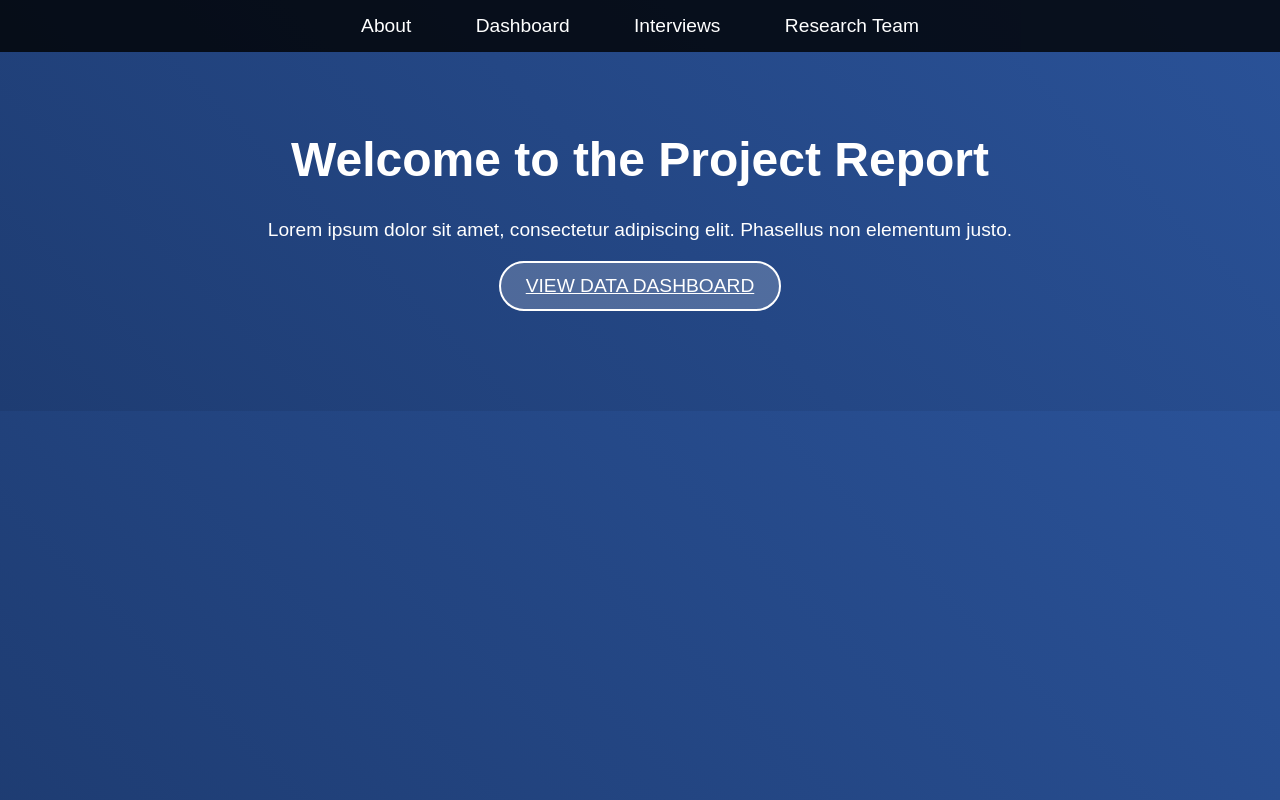
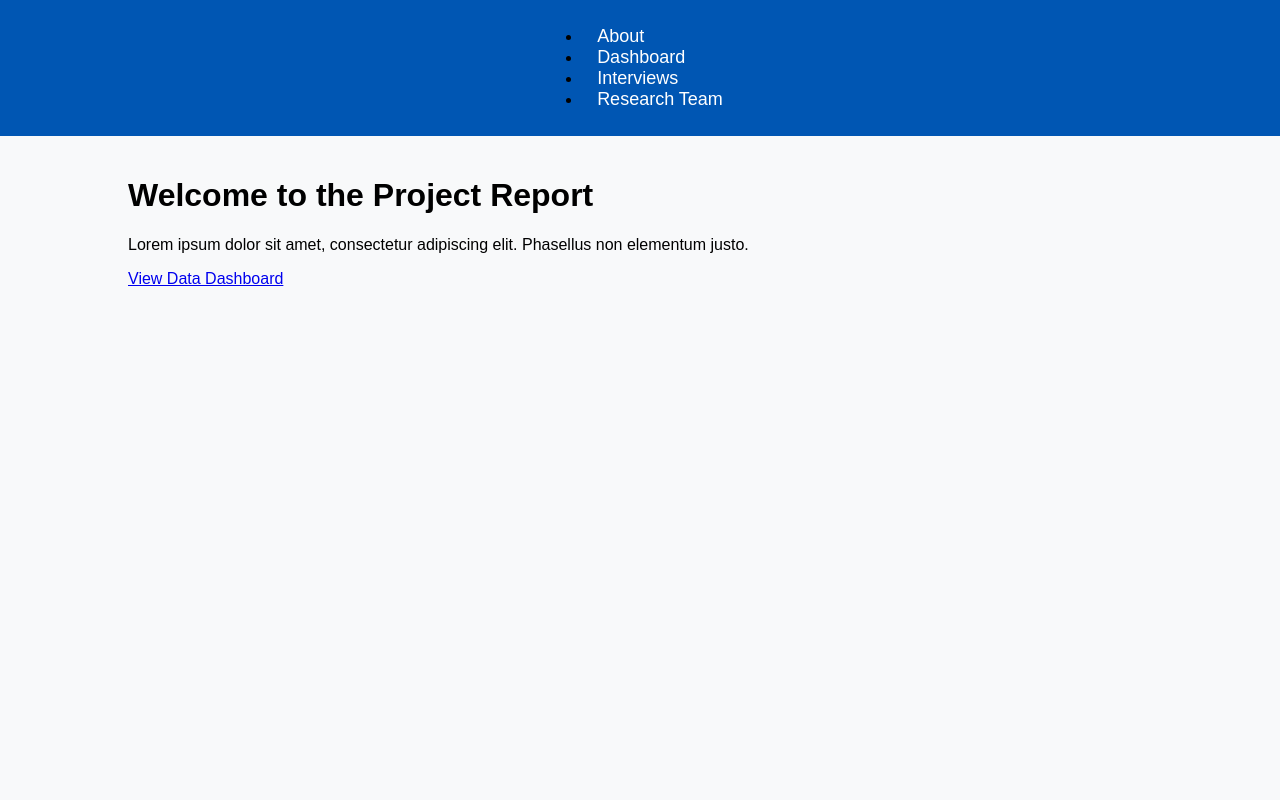
Before and after one commit to amreenqureshi/amreenqureshi.github.io, a plain HTML site: page index.html in a window 1280 px wide. Drawn offline with Linux system fonts and the light colour scheme.

Commit message:
Update style.css

```diff
--- a/assets/css/style.css
+++ b/assets/css/style.css
@@ -1,79 +1,46 @@
-/* Global Styles */
+/* styles.css */
 body {
   font-family: Arial, sans-serif;
   margin: 0;
   padding: 0;
-    color: #fff;
-    background: linear-gradient(45deg, #1e3c72, #2a5298);
+  background: #f8f9fa; /* Light grey background */
 }
 
-/* Navbar */
-.navbar {
-    background: rgba(0, 0, 0, 0.8);
-    padding: 15px 0;
-    text-align: center;
-    position: fixed;
-    top: 0;
-    width: 100%;
-    z-index: 1000;
+.container {
+  width: 80%;
+  margin: auto;
+  padding: 20px;
 }
 
-.navbar ul {
-    list-style: none;
-    padding: 0;
-    margin: 0;
-}
-
-.navbar ul li {
-    display: inline;
-    margin: 0 20px;
-}
-
-.navbar ul li a {
-    text-decoration: none;
+header {
+  background: #007bff;
   color: white;
-    font-size: 1.2rem;
-    padding: 10px;
-    transition: all 0.3s;
-}
-
-.navbar ul li a:hover {
-    color: #ffcc00;
-}
-
-/* Page Sections */
-.container {
-    padding: 100px 20px;
+  padding: 15px;
   text-align: center;
 }
 
-h1 {
-    font-size: 3rem;
+nav {
+  display: flex;
+  justify-content: center;
+  background: #0056b3;
+  padding: 10px;
 }
 
-p {
-    font-size: 1.2rem;
-    max-width: 800px;
-    margin: 0 auto;
+nav a {
+  color: white;
+  text-decoration: none;
+  margin: 0 15px;
+  font-size: 18px;
 }
 
-/* Buttons */
-.button {
-    display: inline-block;
-    margin-top: 20px;
-    padding: 12px 25px;
-    font-size: 1.2rem;
-    text-transform: uppercase;
-    color: white;
-    background: rgba(255, 255, 255, 0.2);
-    border: 2px solid white;
-    border-radius: 30px;
-    cursor: pointer;
-    transition: all 0.3s ease-in-out;
+nav a:hover {
+  text-decoration: underline;
 }
 
-.button:hover {
+.chart-container {
   background: white;
-    color: #2a5298;
-    transform: scale(1.1);
+  padding: 20px;
+  border-radius: 10px;
+  box-shadow: 0px 0px 10px rgba(0, 0, 0, 0.1);
+  margin-top: 20px;
 }
```
Lines whose indentation alone changed are shown as unchanged.
